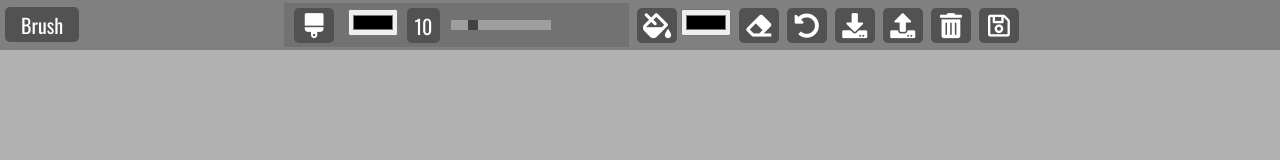
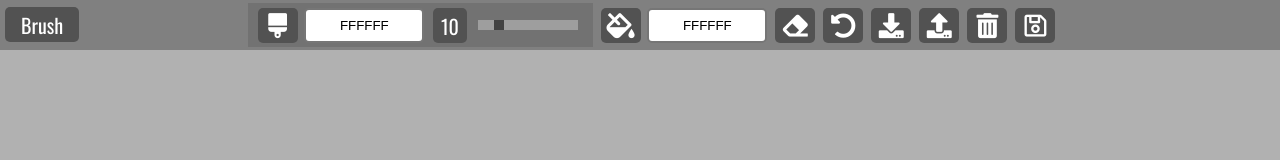
Before and after one commit to Djones917/Paint_Clone_2021, a plain HTML site: page index.html in a window 1280 px wide. Drawn offline with nearby package versions, Linux system fonts and the light colour scheme.

Commit message:
adding to paint and butck html

```diff
--- a/index.html
+++ b/index.html
@@ -18,14 +18,14 @@
         <!-- Brush -->
         <div class="brush tool">
             <i class="fas fa-brush" id="brush" title="Brush"></i>
-            <input type="color">
+            <input type="text" class="jscolor" id="brush-color">
             <span class="size" id="brush-size" title="Brush Size">10</span>
             <input type="range" min="1" max="50" value="10" class="slider" id="brush-slider">
         </div>
         <!-- Bucket -->
         <div class="bucket tool">
             <i class="fas fa-fill-drip" title="Background Color"></i>
-            <input type="color">
+            <input type="text" class="jscolor" id="bucket-color">
         </div>
         <!-- Eraser -->
         <div class="tool">
```
